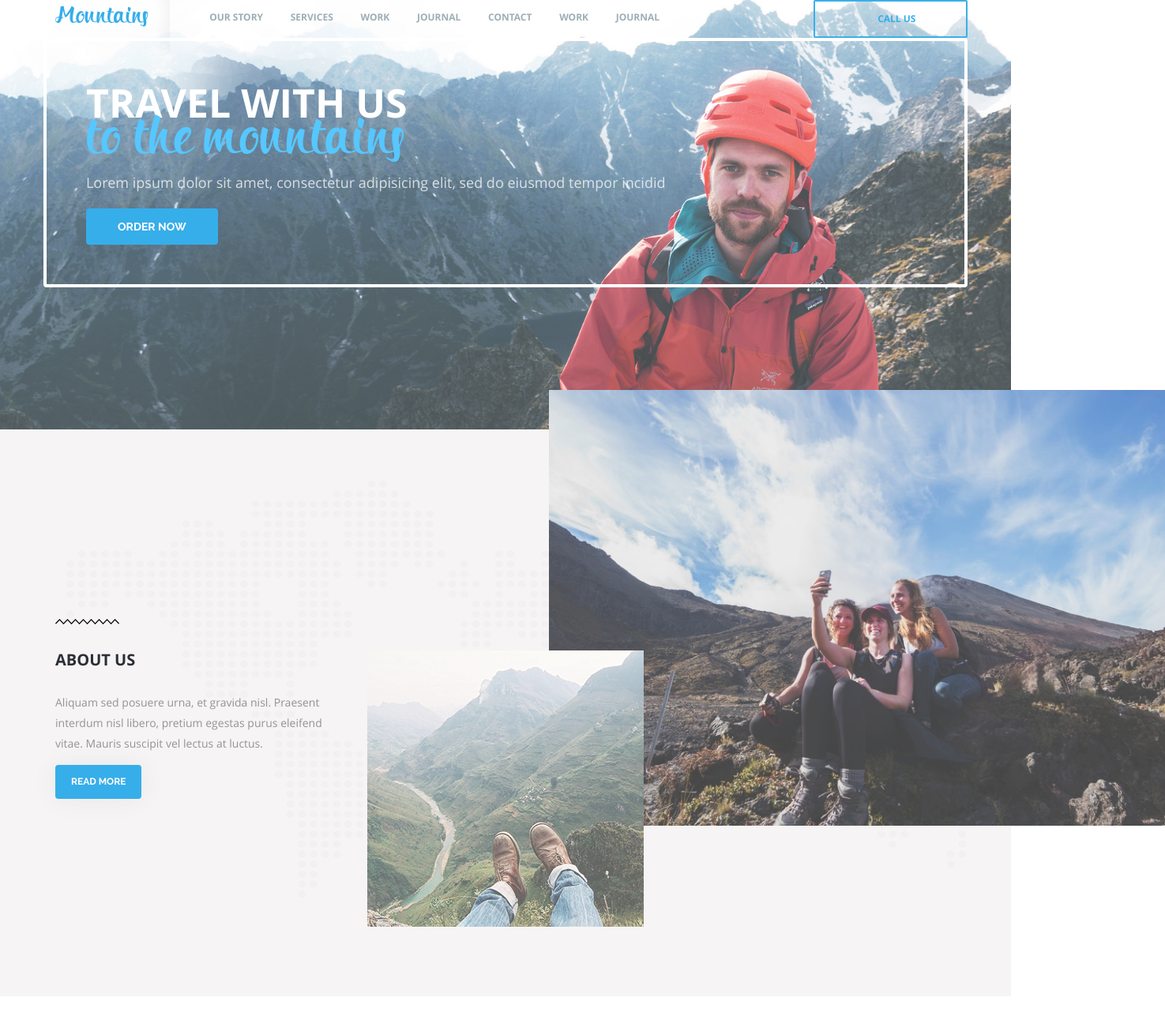
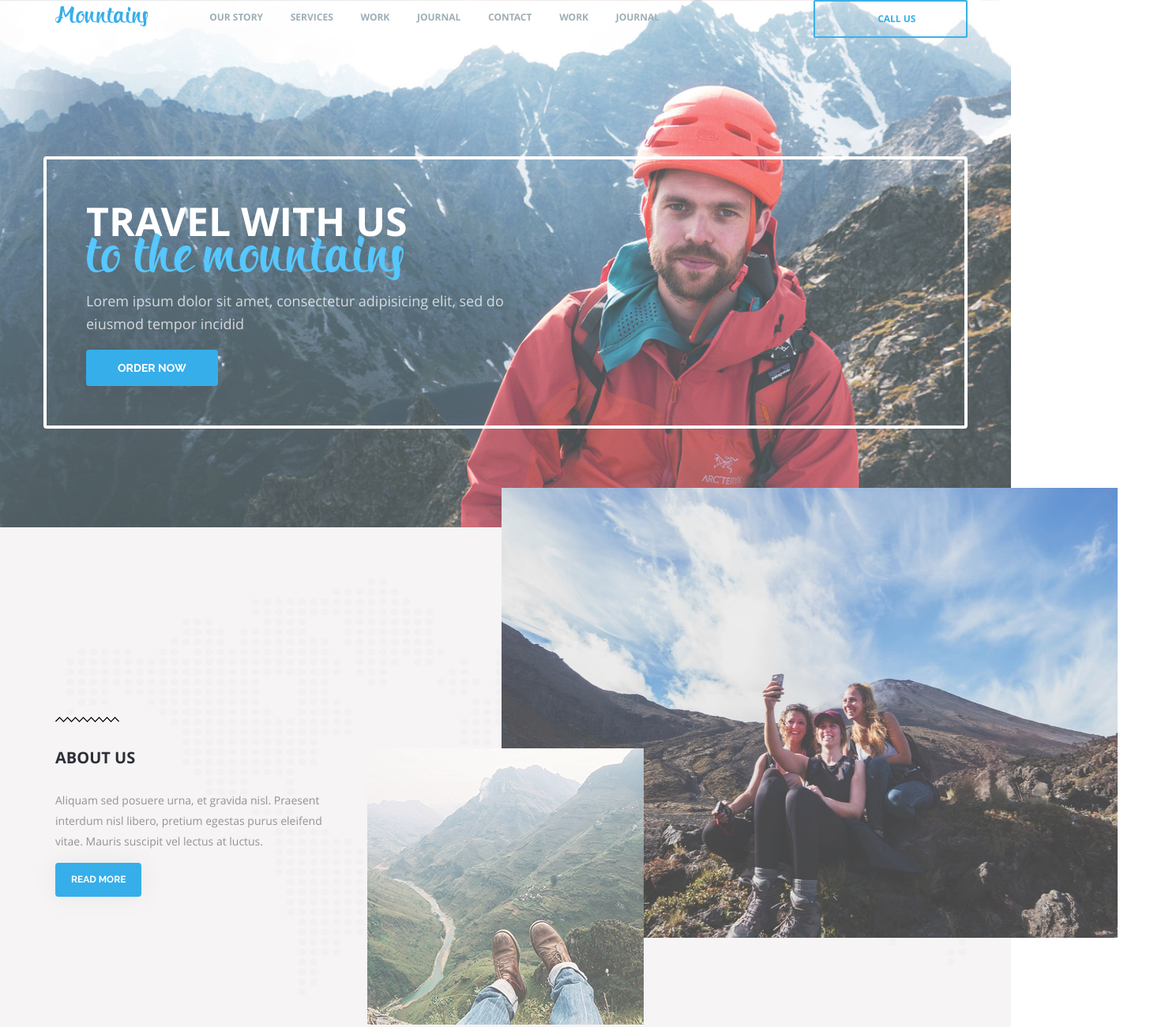
Before and after one commit to stallev/test__toast, a website: page index.html in a window 1280 px wide. Shown: the top 1301 px of the page at 79% size, 1475 px wide, since content can reach past the window. Drawn offline with nearby package versions, Linux system fonts and the light colour scheme; files that its build step writes are made by us from their sources; files whose address does not match are found by name.

Commit message:
corrected header background

```diff
--- a/sass/blocks/about-us.scss
+++ b/sass/blocks/about-us.scss
@@ -14,13 +14,17 @@
   &__img{
     position: absolute;
     &--sm-img{
+      width: 350px;
+      height: 350px;
       top: 30px;
       left: 20px;
       z-index: 4;
     }
     &--big-img{
+      width: 806px;
+      height: 570px;
       top: -300px;
-      left: 250px;
+      left: 190px;
       z-index: 3;
     }
   }
--- a/sass/blocks/container.scss
+++ b/sass/blocks/container.scss
@@ -8,7 +8,10 @@
     background-repeat: no-repeat;
     background-position: 29px 65px;
   }
-  &--container--journal{
+  &--header-upper{
+    margin-bottom: 150px;
+  }
+  &--journal{
 
   }
   &--send-contacts{
--- a/sass/blocks/header.scss
+++ b/sass/blocks/header.scss
@@ -1,8 +1,12 @@
 .header{
   background-image: url("../img/header_bg.jpg");
   background-size: cover;
+  background-position: center center;
   box-sizing: border-box;
-  padding-bottom: 180px;
+  padding-bottom: 125px;
+  &__upper{
+    box-sizing: border-box;
+  }
   &__call-us{
     box-sizing: border-box;
     border: 2px solid $action-link-color;
@@ -26,6 +30,7 @@
     padding: 50px 50px;
   }
   &__bottom-description{
+    width: 600px;
     opacity: 0.75;
     color: $body-color;
     font-size: $fsz18;
--- a/sass/blocks/send-contacts.scss
+++ b/sass/blocks/send-contacts.scss
@@ -38,8 +38,8 @@
     &::before{
       position: absolute;
       content: "";
-      left: -20px;
-      top: 1px;
+      left: 10px;
+      top: 5px;
       width: 14px;
       height: 16px;
       background-image: url("../img/lock-locked.png");
```
